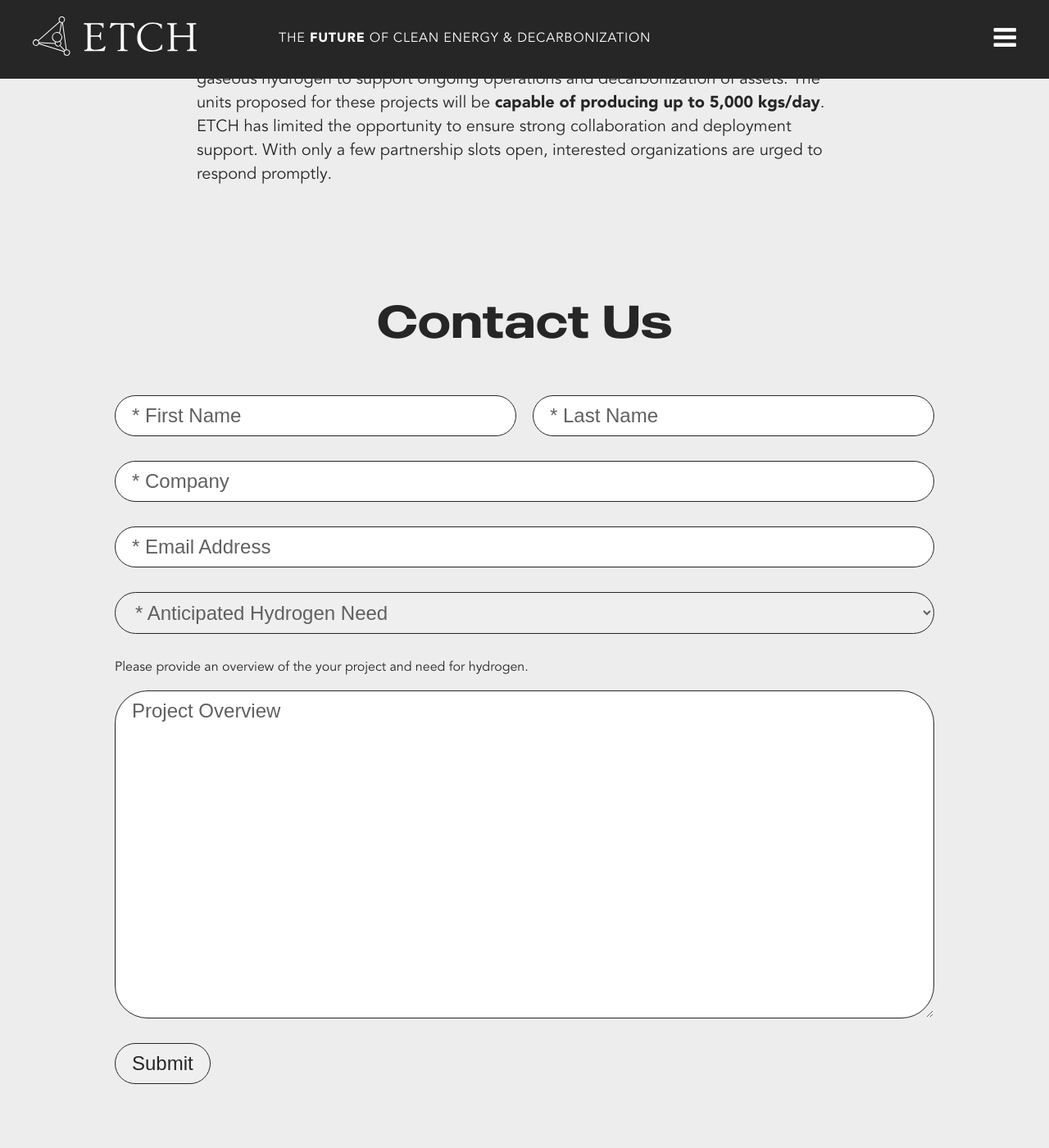
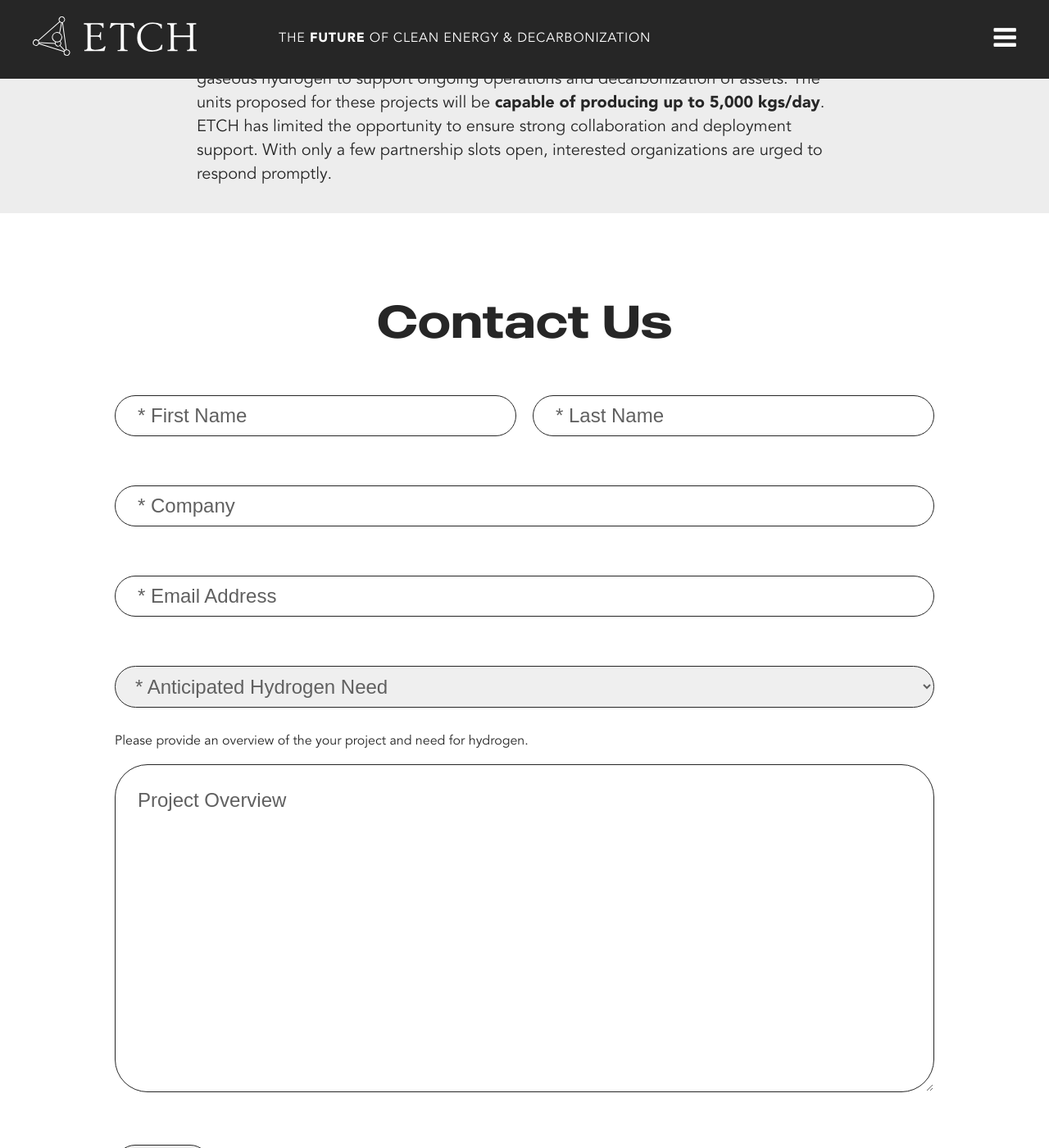
Before and after one commit to weareoutright/etchmaterials_jekyll, a Jekyll site: the page built from rfp/index.html, in a window 1280 px wide and 1400 px high, scrolled down 1856 px. Shown: the whole window at 82% size. Built offline with Jekyll 4.4.1, drawn with Linux system fonts in a browser that asks for light colours.

Commit message:
better form accessibility
Signed-off-by: Tim Arnold <tim@weareoutright.com>

```diff
--- a/_sass/home.scss
+++ b/_sass/home.scss
@@ -462,11 +462,6 @@
     width: 100%;
     background-image: linear-gradient(to bottom, #262626 50%, #EDEDED 50%);
 
-    .reverse-rfp & {
-        background-image: none;
-        background: transparent;
-    }
-
     .content {
         background-color: #FFF;
         padding: 30px 30px;
--- a/_sass/reverse-rfp.scss
+++ b/_sass/reverse-rfp.scss
@@ -53,6 +53,7 @@
 }
 
 .rfp-form {
+  background: #fff;
 
   p {
     margin-top: 0;
@@ -74,6 +75,63 @@
 
       &:invalid {
         color: #606060;
+      }
+    }
+  }
+
+  .form-field {
+    position: relative;
+    margin-bottom: 30px;
+    width: 100%;
+
+    &.short {
+      width: 100%;
+
+      @media screen and (min-width: 760px) {
+        width: calc(50% - 10px);
+        display: inline-block;
+      }
+
+      & + .short {
+        @media screen and (min-width: 760px) {
+          margin-left: 20px;
+        }
+      }
+    }
+
+    input,
+    textarea {
+      margin-bottom: 0;
+      width: 100%;
+    }
+
+    label {
+      position: absolute;
+      left: 20px;
+      top: 11px;
+      background-color: #FFF;
+      padding: 0 8px;
+      font-family: arial, verdana, sans-serif;
+      font-size: 24px;
+      color: #606060;
+      pointer-events: none;
+      transition: all 0.2s ease;
+    }
+
+    textarea + label {
+      top: 30px;
+    }
+
+    &.active {
+      label {
+        top: 0;
+        font-size: 18px;
+        color: #262626;
+        transform: translateY(-50%);
+      }
+
+      textarea + label {
+        transform: translateY(-50%);
       }
     }
   }
--- a/rfp/index.html
+++ b/rfp/index.html
@@ -208,17 +208,29 @@ title: RFP
                 support. With only a few partnership slots open, interested organizations are urged to
                 respond promptly.</p>
         </div>
-
+    </div>
 
 
     <div id="contact-us" class="updates rfp-form">
         <div class="content">
             <h3>Contact Us</h3>
             <form class="" target="_self" enctype="multipart/form-data" action="https://formkeep.com/f/e4119fd44c49" accept-charset="UTF-8" method="post">
-                    <input class="short" type="text" name="First Name" required="required" placeholder="* First Name" />
-                    <input class="short" type="text" name="Last Name" required="required" id="Last_Name" placeholder="* Last Name" />
-                    <input type="text" name="Company" id="Company" required="required" placeholder="* Company" />
-                    <input type="email" name="Email" id="Email" required="required" placeholder="* Email Address" />
+                <div class="form-field short">
+                    <input type="text" name="First Name" required="required" />
+                    <label>* First Name</label>
+                </div>
+                <div class="form-field short">
+                    <input type="text" name="Last Name" required="required" id="Last_Name" />
+                    <label>* Last Name</label>
+                </div>
+                <div class="form-field">
+                    <input type="text" name="Company" id="Company" required="required" />
+                    <label>* Company</label>
+                </div>
+                <div class="form-field">
+                    <input type="email" name="Email" id="Email" required="required" />
+                    <label>* Email Address</label>
+                </div>
                 <div class="timeline">
                     <select name="Anticipated Hydrogen Need" id="Anticipated_Hydrogen_Need" required="required" class="form-control">
                         <option value="" disabled="disabled" selected="selected">* Anticipated Hydrogen Need</option>
@@ -231,7 +243,10 @@ title: RFP
 
                 <p class="form-text text-muted">Please provide an overview of the your project and need for hydrogen.</p>
 
-                    <textarea name="Project Overview" id="Project_Overview" required="required" class="form-control" placeholder="Project Overview"></textarea>
+                <div class="form-field">
+                    <textarea name="Project Overview" id="Project_Overview" required="required" class="form-control"></textarea>
+                    <label>Project Overview</label>
+                </div>
 
                 <div style="opacity:0;position:absolute;top:0;left:-5000px;height:0;width:0">
                     <label for="subscribe_e4119fd44c49_49373"></label>
```
Also changed, not shown: other parts of rfp/index.html (+36 -1 lines). Lines whose indentation alone changed are shown as unchanged.
